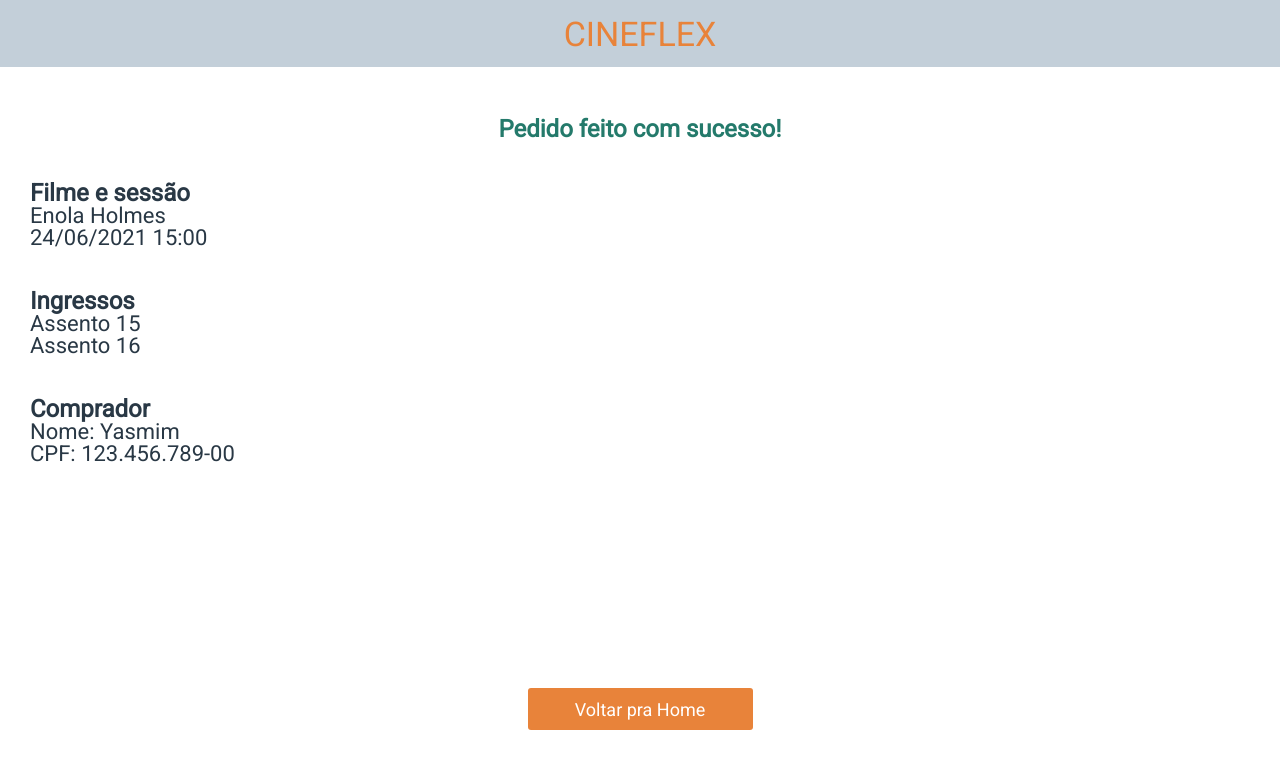
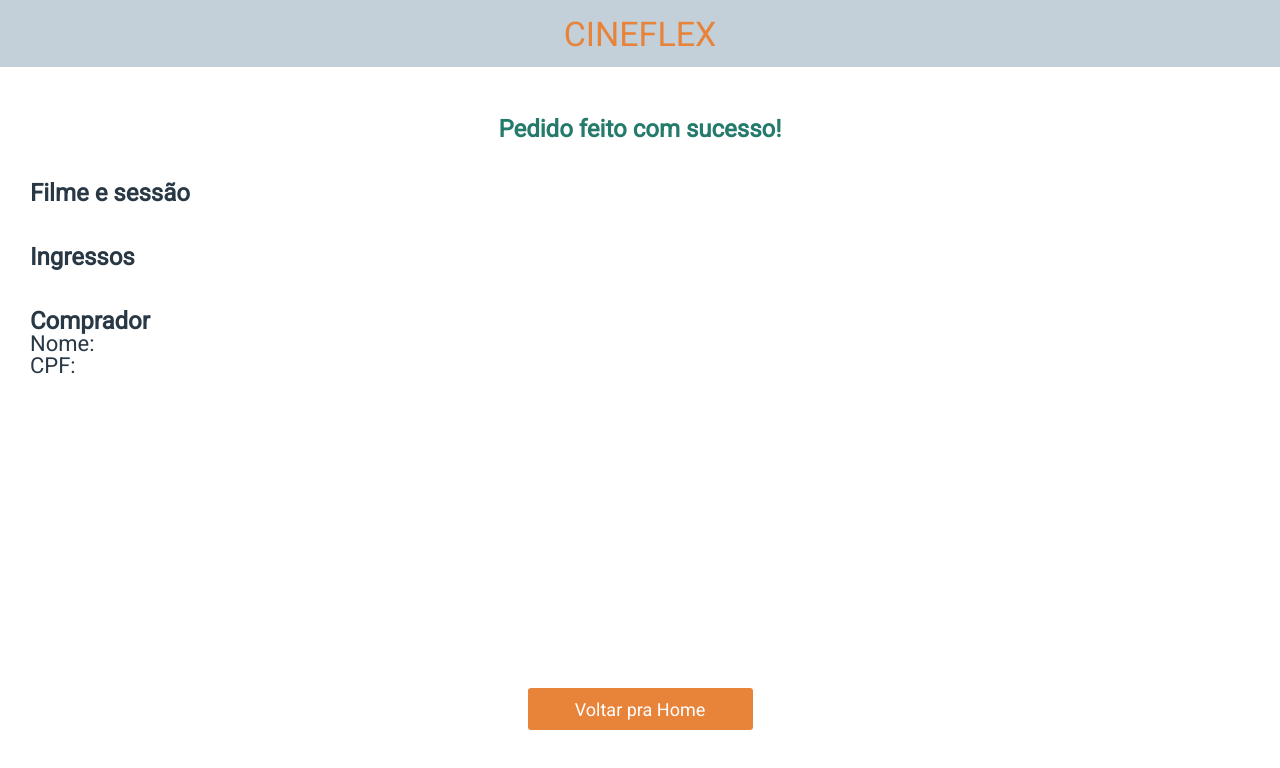
Before and after one commit to yasmimc/projeto_09_cineflex, a React (Create React App) app: page /filme/sessao/1/sucesso in a window 1280 px wide. Shown: the top 768 px of the page. Built offline with nearby package versions, Linux system fonts and the light colour scheme.

Commit message:
Added booking info dinamically on sucess screen

```diff
--- a/src/components/App/App.js
+++ b/src/components/App/App.js
@@ -12,10 +12,17 @@ import Sucess from "../Sucess/Sucess";
 
 export default function App() {
 
-    const [finalBooking, setFinalBooking] = useState({
-        ids: [],
-        name: "",
-        cpf: ""
+    const [confirmedBooking, setConfirmedBooking] = useState({
+        movie: "",
+        session: {
+            day: "",
+            time: ""
+        },
+        seats: [],
+        buyer:{
+            name: "",
+            cpf: ""
+        }
     });
 
     return (
@@ -23,12 +30,12 @@ export default function App() {
             <Header></Header>
             <Switch>
                 <Route path="/" exact component={Movies}/>
-                <Route path="/filme/:idMovie" exact component= {Sessions}/>
+                <Route path="/filme/:idMovie" exact component={Sessions}/>
                 <Route path="/filme/assentos/:idSession" exact>
-                    <SessionSeats finalBooking={finalBooking} setFinalBooking = {setFinalBooking}/>
+                    <SessionSeats confirmedBooking={confirmedBooking} setConfirmedBooking={setConfirmedBooking}/>
                 </Route>
                 <Route path="/filme/sessao/:idSession/sucesso" exact>
-                    <Sucess finalBooking={finalBooking} teste={""}/>
+                    <Sucess confirmedBooking={confirmedBooking}/>
                 </Route>
             </Switch>
         </BrowserRouter>
--- a/src/components/SessionSeats/SessionSeats.js
+++ b/src/components/SessionSeats/SessionSeats.js
@@ -12,9 +12,15 @@ const API_CINEFLEX = "https://mock-api.bootcamp.respondeai.com.br/api/v3/cinefle
 export default function SessionSeats(props) {
 
     const {
-        finalBooking,
-        setFinalBooking
+        confirmedBooking,
+        setConfirmedBooking
     } = props;
+
+    const [finalBooking, setFinalBooking] = useState({
+        ids: [],
+        name: "",
+        cpf: ""
+    });
 
     const params = useParams();
     const { idSession } = params;
@@ -29,8 +35,24 @@ export default function SessionSeats(props) {
 
     const booking = {...finalBooking};
 
+    function saveName(name){
+        booking.name = name;
+        setFinalBooking({...booking});
+    }
+
+    function saveCPF(cpf){
+        booking.cpf = cpf;
+        setFinalBooking({...booking});
+    }
+
     function book(){
-        setFinalBooking({...booking});
+        const bookingInfos = {...confirmedBooking};
+        bookingInfos.movie = session.movie;
+        bookingInfos.session.day = session.day;
+        bookingInfos.session.time = session.name;
+        bookingInfos.buyer.name = finalBooking.name;
+        bookingInfos.buyer.cpf = finalBooking.cpf;
+        setConfirmedBooking({...bookingInfos});
         // axios.post(`${API_CINEFLEX}/seats/book-many`, finalBooking);
     }
 
@@ -45,6 +67,8 @@ export default function SessionSeats(props) {
                         index = {index}
                         finalBooking = {finalBooking}
                         setFinalBooking = {setFinalBooking}
+                        confirmedBooking = {confirmedBooking}
+                        setConfirmedBooking = {setConfirmedBooking}
                    />
                )) : "Carregando assentos..."}
             </div>
@@ -66,9 +90,9 @@ export default function SessionSeats(props) {
 
             <Forms>
                 <h3>Nome do comprador:</h3>
-                <input onChange={(e)=>{booking.name = e.target.value}} type="text" placeholder="Digite seu nome..." ></input>
+                <input onChange={(e)=>{saveName(e.target.value)}} type="text" placeholder="Digite seu nome..." ></input>
                 <h3>CPF do comprador:</h3>
-                <input onChange={(e)=>{booking.cpf = e.target.value}} type="number" placeholder="Digite seu CPF..." ></input>
+                <input onChange={(e)=>{saveCPF(e.target.value)}} type="number" placeholder="Digite seu CPF..." ></input>
             </Forms>
 
             <Link to={booking.name && booking.cpf && booking.ids.length > 0 ? `/filme/sessao/${idSession}/sucesso` : `/filme/assentos/${idSession}`}>
@@ -91,7 +115,9 @@ function Seat(props){
         seat,
         index,
         finalBooking,
-        setFinalBooking
+        setFinalBooking,
+        confirmedBooking,
+        setConfirmedBooking
     } = props;
 
     const [isSelected, setIsSelected] = useState(false);
@@ -106,6 +132,10 @@ function Seat(props){
         }
         else alert("Esse assento não está disponível");
         if(isSelected) setIsSelected(false);
+
+        const bookingInfos = {...confirmedBooking};
+        bookingInfos.seats.push(index + 1);
+        setConfirmedBooking({...bookingInfos});
     }
 
     return(
--- a/src/components/Sucess/Sucess.js
+++ b/src/components/Sucess/Sucess.js
@@ -1,28 +1,29 @@
 import "../Sucess/Sucess.css"
 
 export default function Sucess(props){
-console.log(props)
+    const {
+        movie,
+        buyer,
+        session,
+        seats
+    } = props.confirmedBooking;
 
     return(
         <div className="Sucess">
             <h2>Pedido feito com sucesso!</h2>
-            <div>
-                <h3>Filme e sessão</h3>
-                <p>Enola Holmes</p>
-                <p>24/06/2021 15:00</p>
-            </div>
 
-            <div>
-                <h3>Ingressos</h3>
-                <p>Assento 15</p>
-                <p>Assento 16</p>
-            </div>
+            <h3>Filme e sessão</h3>
+            <p>{movie.title}</p>
+            <p>{session.day.weekday} {session.time}</p>
 
-            <div>
-                <h3>Comprador</h3>
-                <p>Nome: Yasmim</p>
-                <p>CPF: 123.456.789-00</p>
-            </div>
+            <h3>Ingressos</h3>
+            {seats.map(seat=>(
+                <p>Assento {seat}</p>
+            ))}
+
+            <h3>Comprador</h3>
+            <p>Nome: {buyer.name}</p>
+            <p>CPF: {buyer.cpf}</p>
 
             <button className="home">
                 Voltar pra Home
```
